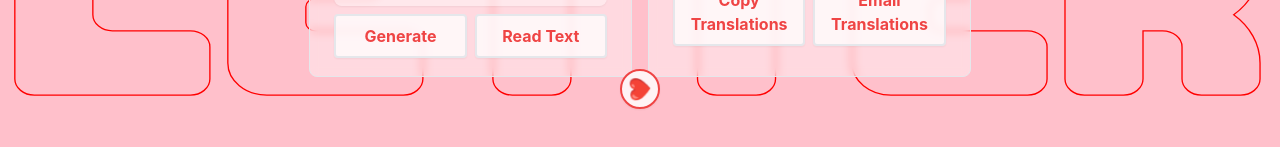
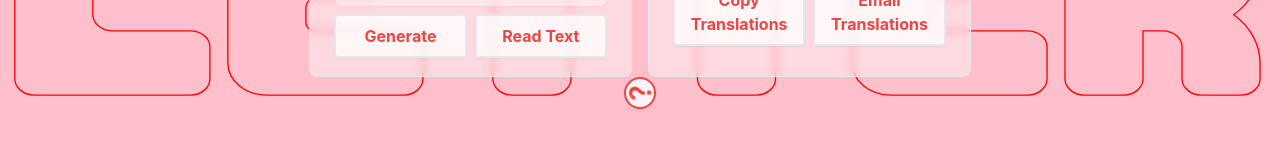
Before and after one commit to lmangall/langgenie, a Next.js app: page /loveletter in a window 1280 px wide. Shown: the part 659-806 px from the top of the page. Built offline with nearby package versions, Linux system fonts and the light colour scheme.

Commit message:
interrogation instead of heart

```diff
--- a/pages/loveletter/index.tsx
+++ b/pages/loveletter/index.tsx
@@ -312,9 +312,9 @@ export default function Home() {
         <div className="flex justify-center items-end fixed bottom-0 left-0 right-0 p-4">
 <button
   onClick={handleOpenAboutModal}
-  className="w-10 h-10 bg-white/80 text-red-500 font-bold rounded-full shadow-sm transition duration-150 border-2 border-red-500 hover:border-white mb-4"
+  className="w-8 h-8 bg-white/80 text-red-500 font-bold rounded-full shadow-sm transition duration-150 border-2 border-red-500 hover:border-white mb-4"
 >
-  <span className="spin-emoji block text-xl">❤️</span>
+  <span className="spin-emoji block text-xl">❓</span>
 </button>
 </div>
 
```
